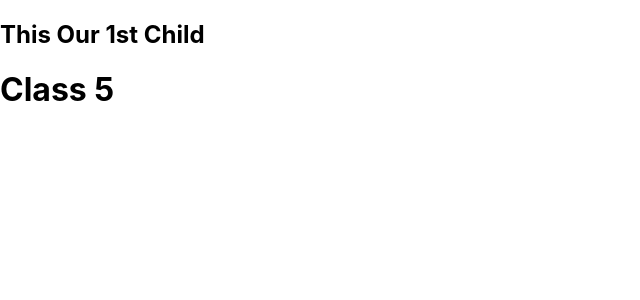
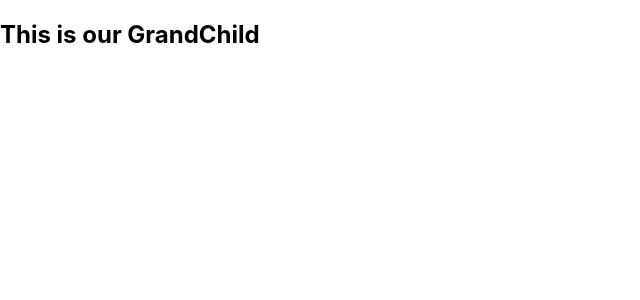
Before and after one commit to aafaqpervez/my-app5, a React (Create React App) app: page / in a window 1280 px wide. Shown: the top 300 px of the page, without its empty margins (0-640 px from the left). Built offline with nearby package versions, Linux system fonts and the light colour scheme.

Commit message:
add GrandChild.js

```diff
--- a/src/App.js
+++ b/src/App.js
@@ -6,7 +6,6 @@ function App() {
   return (
     <div >
       <Parent/>
-      <h1>Class 5</h1>
 
     </div>
   );
--- a/src/Child.js
+++ b/src/Child.js
@@ -1,10 +1,11 @@
 import React from 'react';
+import GrandChild from './GrandChild';
 
 const Child = () =>
 {
 
     return(
-        <h2>This Our 1st Child</h2>
+        <GrandChild />
     )
 }
 
--- /dev/null
+++ b/src/GrandChild.js
@@ -0,0 +1,10 @@
+import React from 'react';
+
+const GrandChild = () =>
+{
+    return(
+        <h2>This is our GrandChild</h2>
+    )
+}
+
+export default GrandChild;
```
